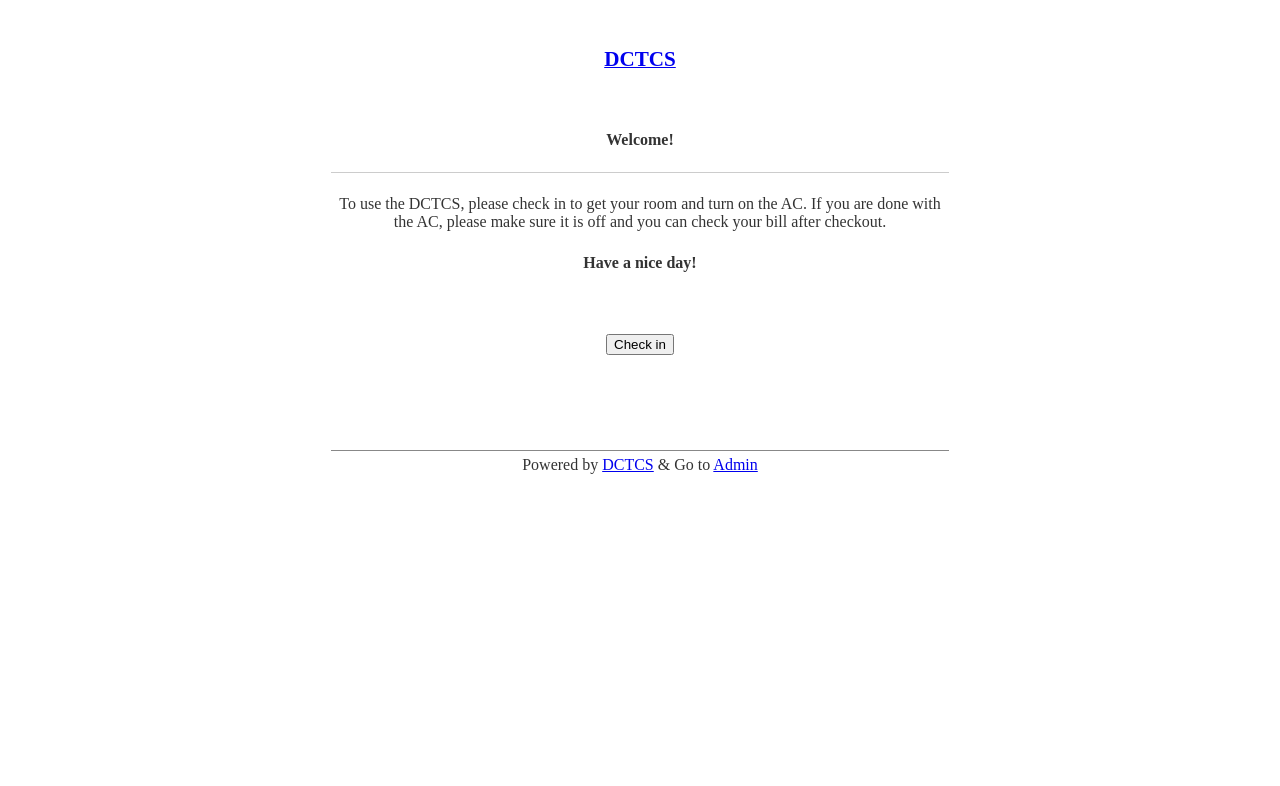
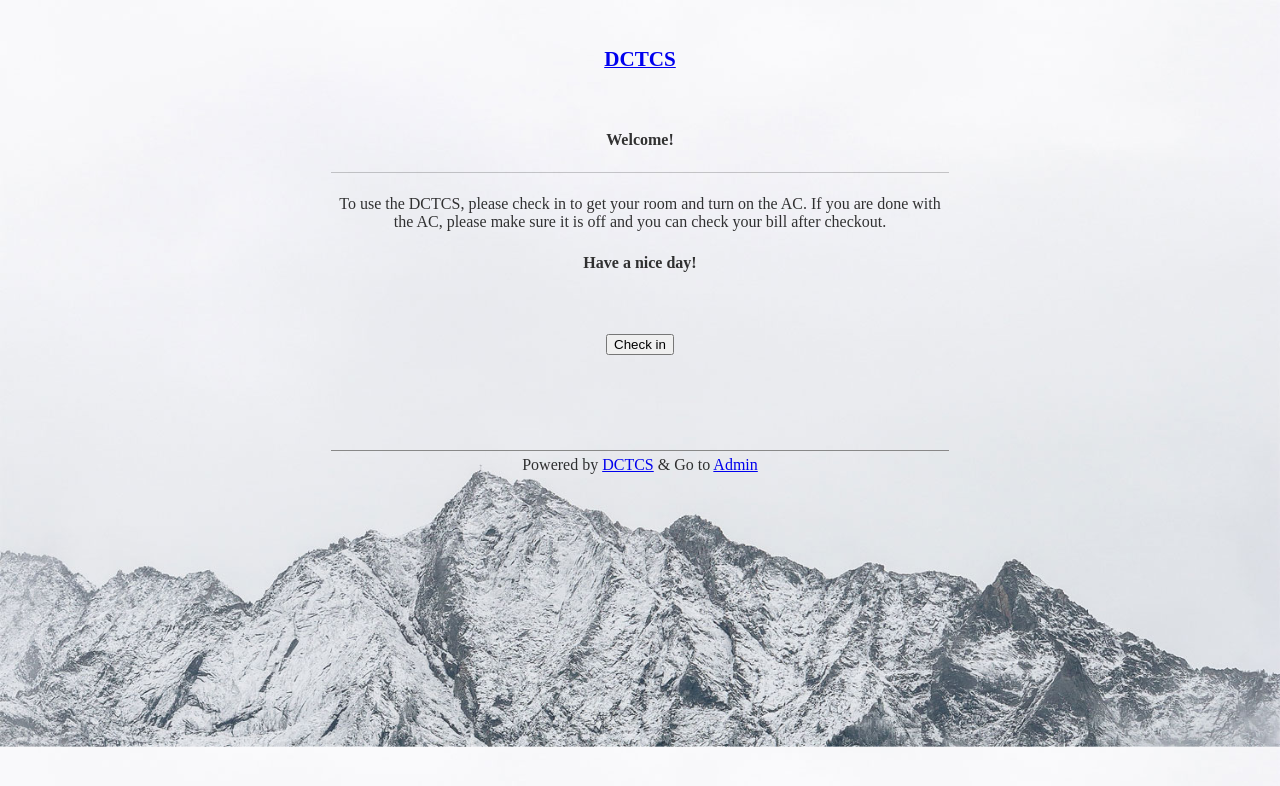
Before and after one commit to JmPotato/DCTCS, a Gatsby site in the folder frontend/: page / in a window 1280 px wide. Built offline with nearby package versions, Linux system fonts and the light colour scheme; Gatsby itself is replaced by a stand-in of ours; what typography-theme-funston would draw is missing.

Commit message:
Change background img

```diff
--- a/frontend/src/styles/background.css
+++ b/frontend/src/styles/background.css
@@ -1,4 +1,4 @@
 html {
-  /* background: url(../images/bg_1.jpg); */
+  background: url(../images/bg_1.jpg);
   background-size: 100%;
 }
```
